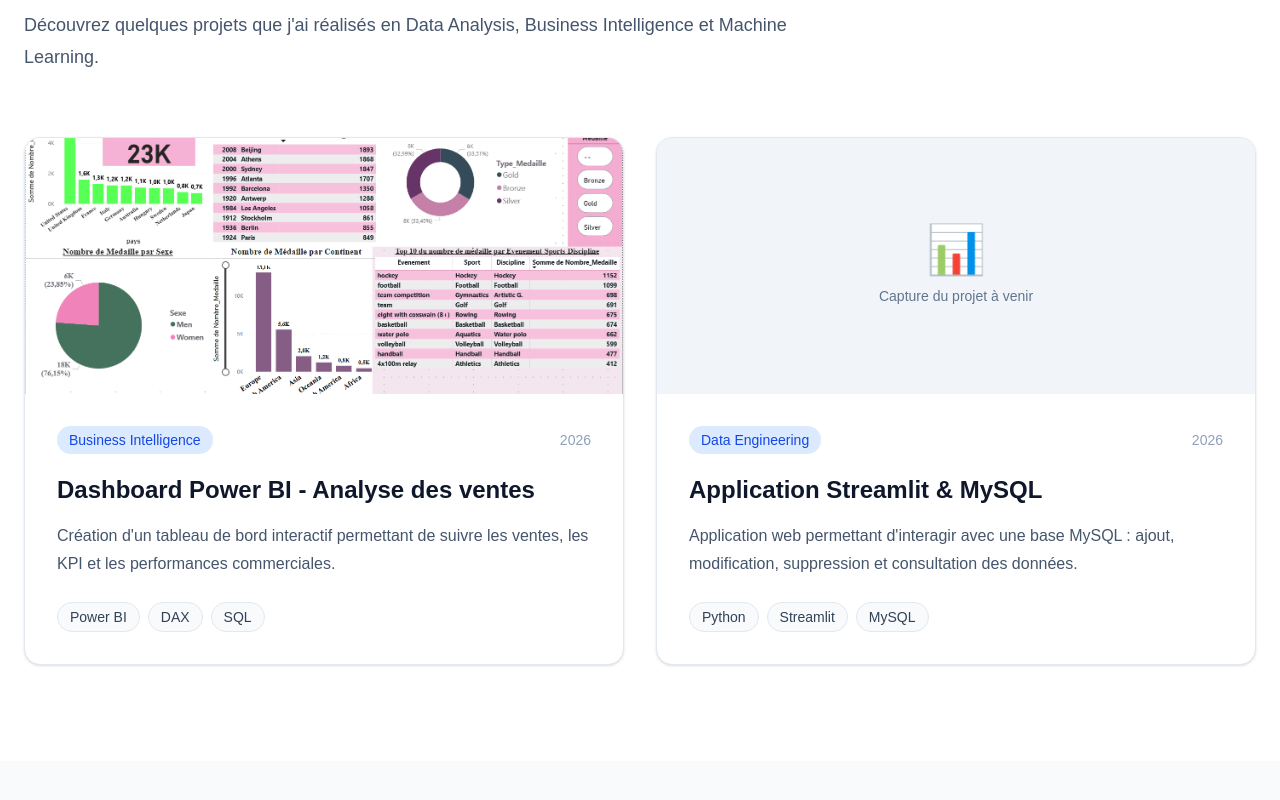
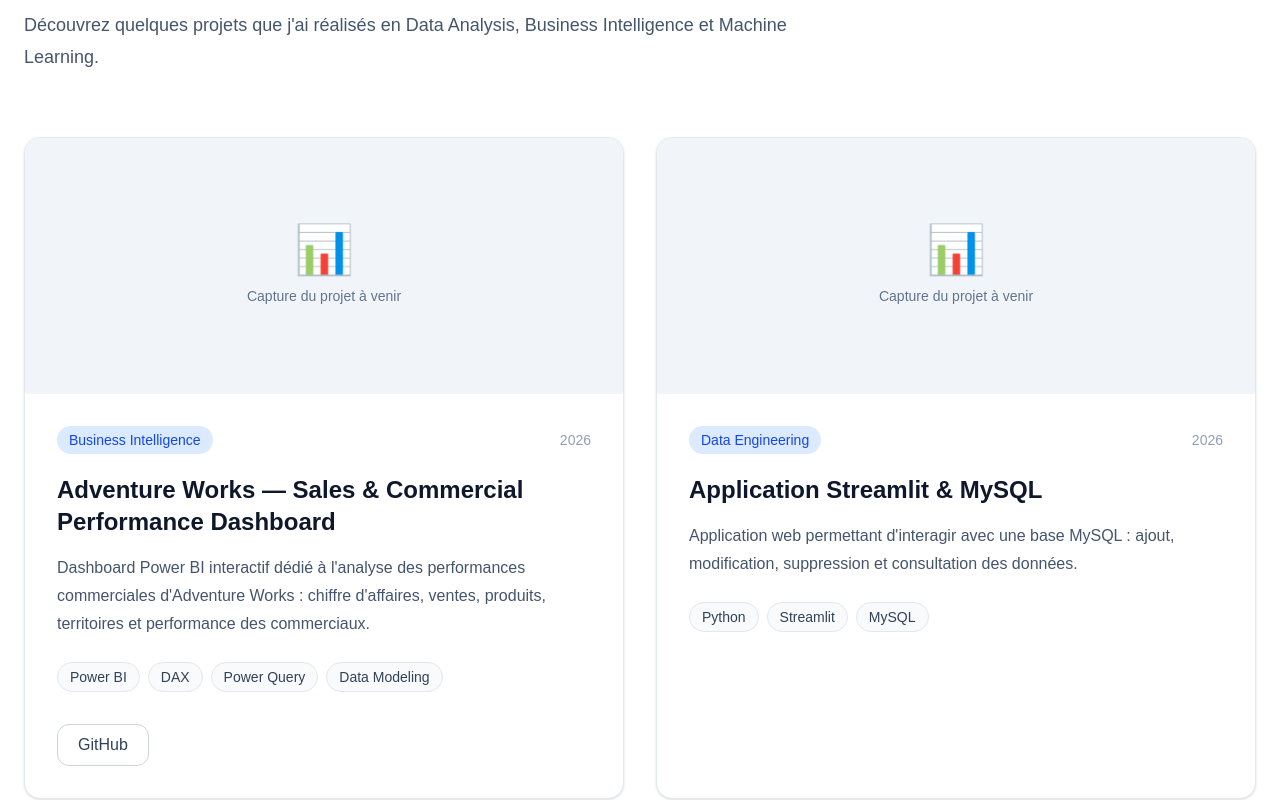
Before and after one commit to Malick668/malick-portfolio, a Next.js app: page / in a window 1280 px wide. Shown: the part 5840-6640 px from the top of the page. Built offline with nearby package versions, Linux system fonts and the light colour scheme.

Commit message:
Add Adventure Works Power BI project

```diff
--- a/src/data/projects.ts
+++ b/src/data/projects.ts
@@ -3,7 +3,7 @@ export interface Project {
   title: string;
   category: string;
   description: string;
-  image: string|null;
+  image: string | null;
   technologies: string[];
   github: string | null;
   demo: string | null;
@@ -14,13 +14,18 @@ export interface Project {
 export const projects: Project[] = [
   {
     id: 1,
-    title: "Dashboard Power BI - Analyse des ventes",
+    title: "Adventure Works — Sales & Commercial Performance Dashboard",
     category: "Business Intelligence",
     description:
-      "Création d'un tableau de bord interactif permettant de suivre les ventes, les KPI et les performances commerciales.",
-    image: "/projects/powerbi-dashboard.png",
-    technologies: ["Power BI", "DAX", "SQL"],
-    github: null,
+      "Dashboard Power BI interactif dédié à l'analyse des performances commerciales d'Adventure Works : chiffre d'affaires, ventes, produits, territoires et performance des commerciaux.",
+    image: null,
+    technologies: [
+      "Power BI",
+      "DAX",
+      "Power Query",
+      "Data Modeling",
+    ],
+    github: "https://github.com/Malick668/Sales-Performance-Dashboard",
     demo: null,
     featured: true,
     date: "2026",
```
